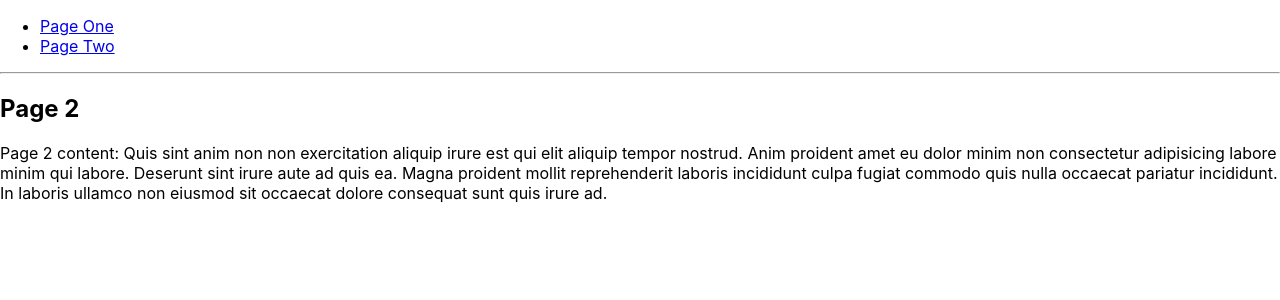
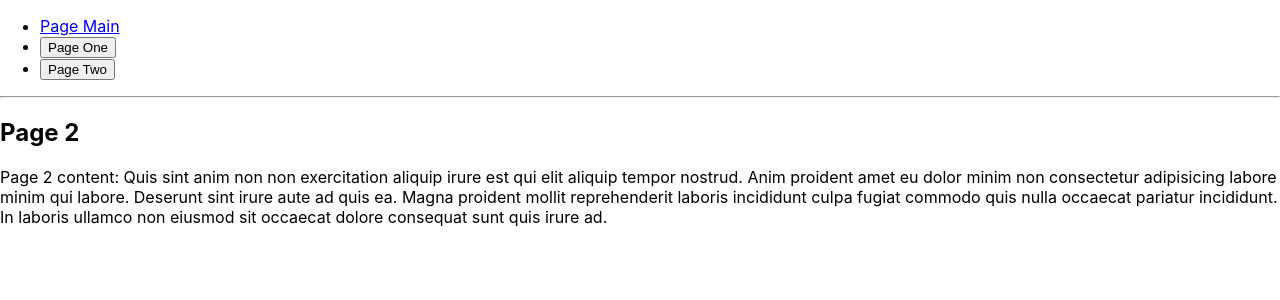
Before and after one commit to MaksMeamk/FirstReact, a React (Create React App) app: page /two in a window 1280 px wide. Shown: the top 300 px of the page. Built offline with nearby package versions, Linux system fonts and the light colour scheme.

Commit message:
useLocation useNavigate

```diff
--- a/src/MainPage.js
+++ b/src/MainPage.js
@@ -1,16 +1,24 @@
-import React from "react";
-import { Link, Outlet } from "react-router-dom";
+import React, { useEffect } from "react";
+import { Link, Outlet, useLocation, useNavigate } from "react-router-dom";
 
 const MainPage = () => {
+  const location = useLocation();
+  useEffect(() => {
+    console.log("My path:", location.pathname);
+  }, [location]);
+  const navigate = useNavigate();
   return (
     <>
       <nav>
         <ul>
           <li>
-            <Link to="/one">Page One</Link>
+            <Link to="/">Page Main</Link>
           </li>
           <li>
-            <Link to="/two">Page Two</Link>
+            <button onClick={() => navigate("one")}>Page One</button>
+          </li>
+          <li>
+            <button onClick={() => navigate("two")}>Page Two</button>
           </li>
         </ul>
       </nav>
```
